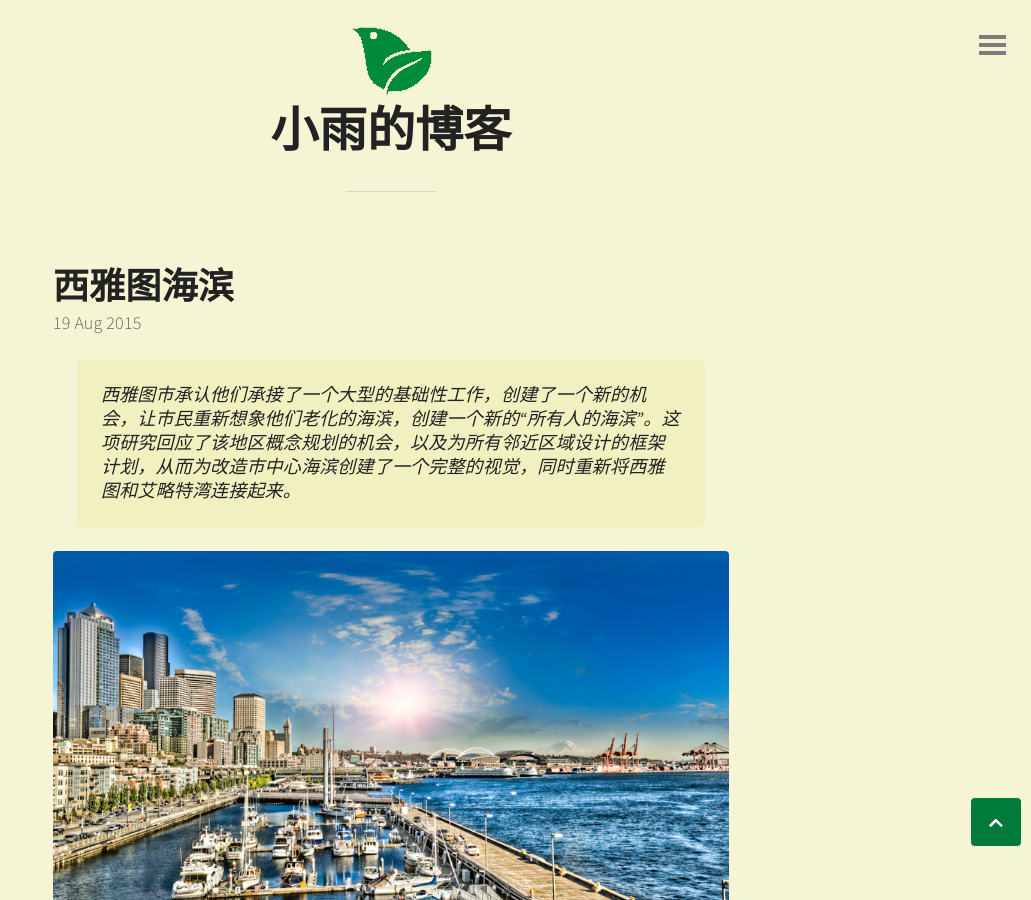
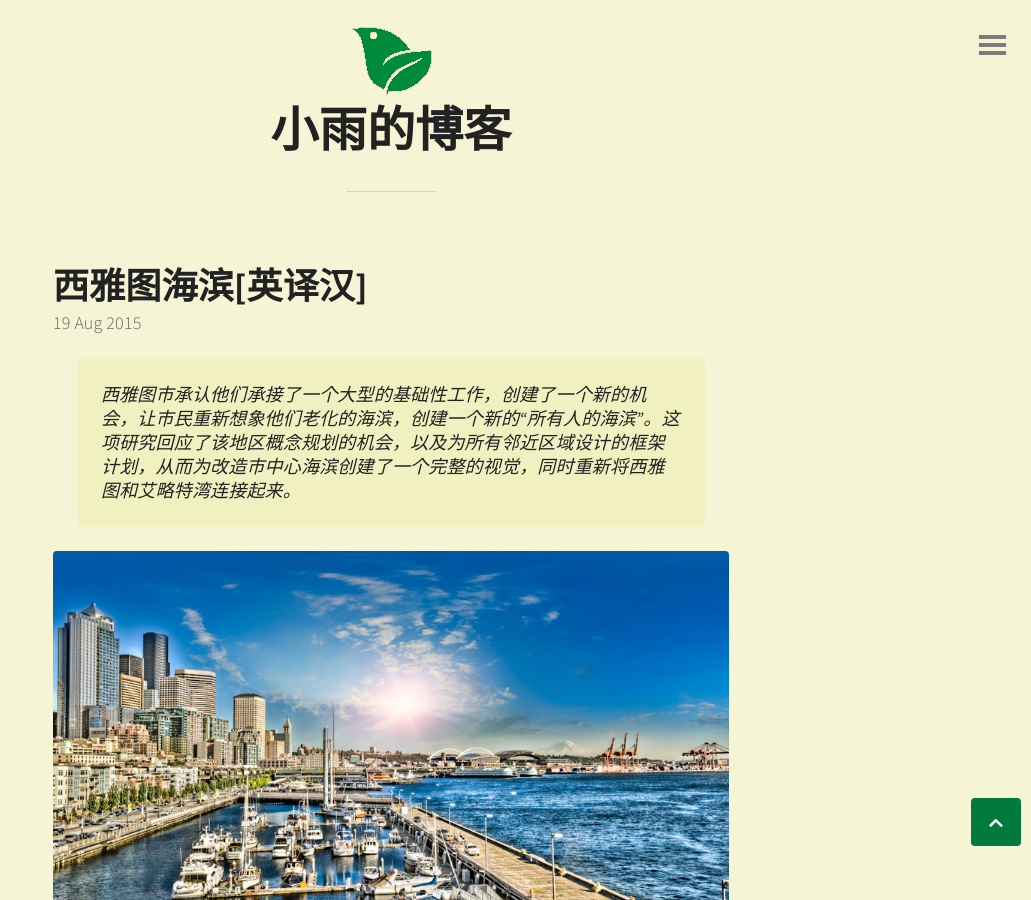
Before and after one commit to xiaoyu33/xiaoyu33.github.io, a Jekyll site: the page built from _posts/2015-08-19-西雅图海滨.md, in a window 1280 px wide and 900 px high. Shown: the whole window, without its empty margins (249-1280 px from the left). Built offline with Jekyll 4.4.1, drawn with Linux system fonts in a browser that asks for light colours; comment, search, counter and statistics services are not loaded.

Commit message:
Update 2015-08-19-西雅图海滨.md

```diff
--- a/_posts/2015-08-19-西雅图海滨.md
+++ b/_posts/2015-08-19-西雅图海滨.md
@@ -1,5 +1,5 @@
 ---
-title: 西雅图海滨
+title: 西雅图海滨[英译汉]
 ---
 
 > 西雅图市承认他们承接了一个大型的基础性工作，创建了一个新的机会，让市民重新想象他们老化的海滨，创建一个新的“所有人的海滨”。这项研究回应了该地区概念规划的机会，以及为所有邻近区域设计的框架计划，从而为改造市中心海滨创建了一个完整的视觉，同时重新将西雅图和艾略特湾连接起来。
```
